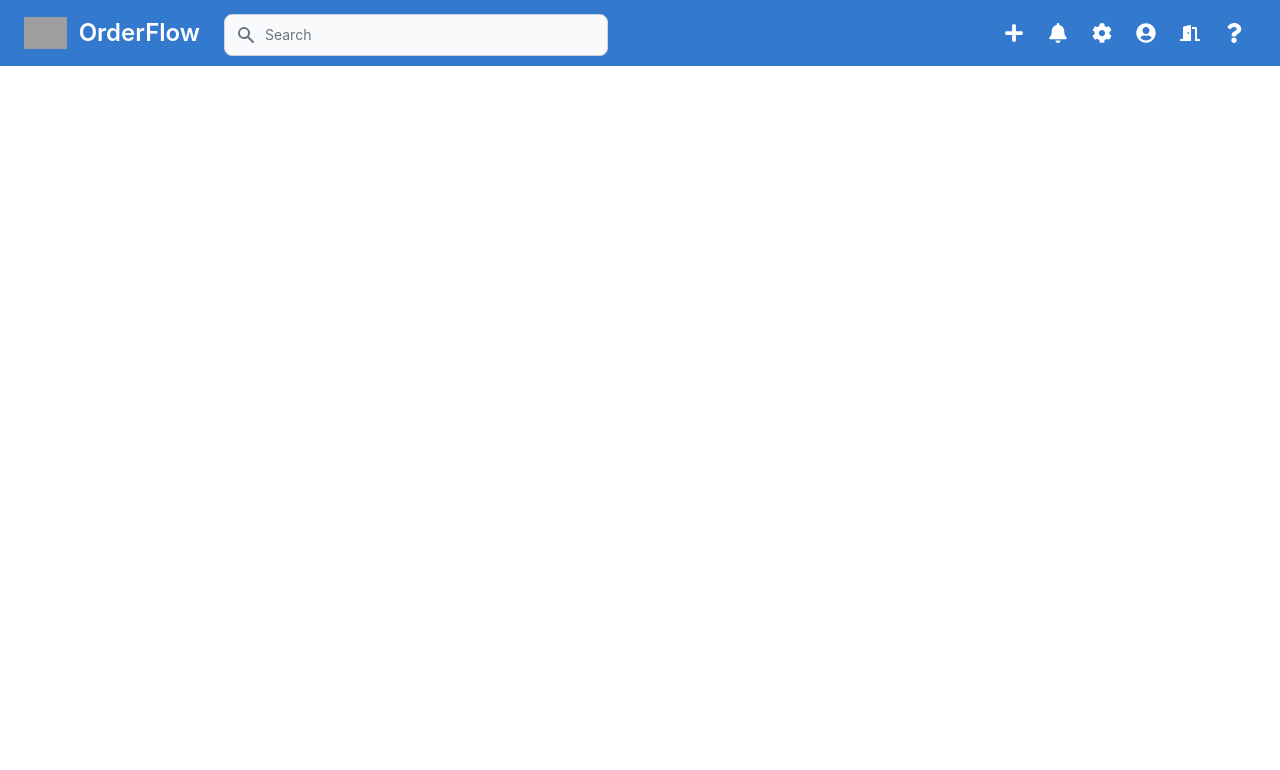
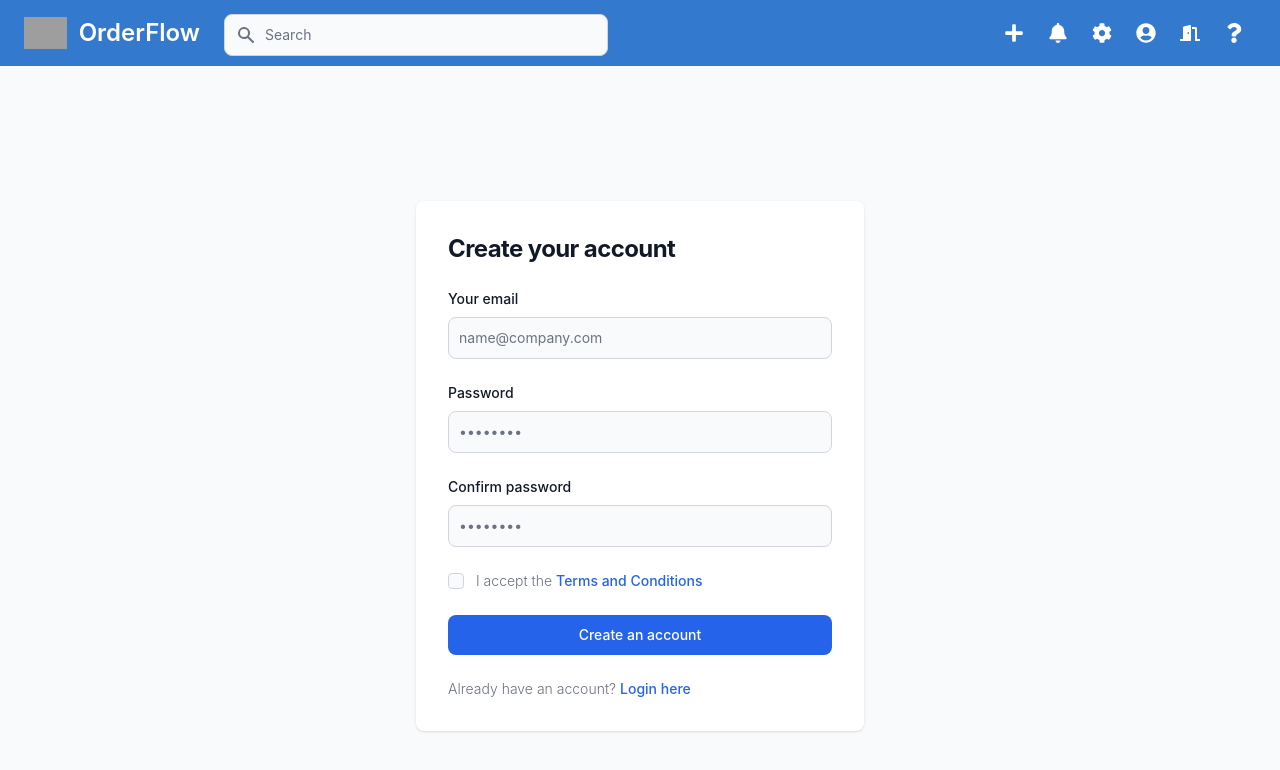
Before and after one commit to jcho-project/orderflow, a React (Create React App) app: page /signup in a window 1280 px wide. Before the commit this address had no page. Shown: the top 770 px of the page. Built offline with nearby package versions, Linux system fonts and the light colour scheme; grey boxes are pictures that could not be loaded.

Commit message:
add SignUp template and organize functionality // require check on submit formCopyData to be interfaced to firestore as getting 400 error // require template cleanup on unused classes

```diff
--- a/src/App.js
+++ b/src/App.js
@@ -5,6 +5,7 @@ import Home from './pages/Home';
 import About from './pages/About';
 import CreateForm from './components/orders/CreateForm';
 import EditForm from './components/orders/EditForm';
+import SignIn from './pages/SignIn';
 import SignUp from './pages/SignUp';
 import ForgotPassword from './pages/ForgotPassword';
 import Profile from './pages/Profile';
@@ -19,7 +20,8 @@ function App() {
         <Route exact path="/create" element={<CreateForm />} />
         <Route exact path="/edit" element={<EditForm />} />
         <Route exact path="/about" element={<About />} />
-        <Route exact path="/register" element={<SignUp />} />
+        <Route exact path="/signin" element={<SignIn />} />
+        <Route exact path="/signup" element={<SignUp />} />
         <Route exact path="/profile" element={<Profile />} />
         <Route exact path="/forgotpassword" element={<ForgotPassword />} />
       </Routes>
--- a/src/pages/SignUp.jsx
+++ b/src/pages/SignUp.jsx
@@ -5,14 +5,16 @@ import { createUserWithEmailAndPassword } from "firebase/auth";
 import { setDoc, doc, serverTimestamp } from "firebase/firestore"
 
 function Register() {
+  const navigate = useNavigate();
+
   const [formData, setFormData] = useState({
     email: "",
     password: "",
+    confirmPassword: "",
   });
 
-  const { email, password } = formData;
+  const { email, password, confirmPassword } = formData;
 
-  const navigate = useNavigate();
 
   function onChange(e) {
     setFormData((prevState) => ({
@@ -23,6 +25,7 @@ function Register() {
 
   async function registerSubmit(e) {
     e.preventDefault();
+    if (password === confirmPassword) {
       try {
           const userCredential = await createUserWithEmailAndPassword(
             auth,
@@ -34,32 +37,72 @@ function Register() {
 
           const formDataCopy = {...formData}
           delete formDataCopy.password
+          // delete formDataCopy.confirmPassword
           formDataCopy.timestamp = serverTimestamp()
 
           await setDoc(doc(db, "users", user.uid), formDataCopy)
           console.log(user)
           navigate("/")
+
       } catch (error) {
         const errorCode = error.code;
         const errorMessage = error.message;
       }
     }
+  }
 
   return (
-    <form onSubmit={registerSubmit}>
-      <div className="input-container">
-        {/* {renderErrorMessage("nouser")} */}
-        <label>Email</label>
-        <input type="email" label="Email Address" value={email} onChange={onChange} name="email" required />
-        {/* {renderErrorMessage("uname")} */}
+    <section className="bg-gray-50 dark:bg-gray-900">
+      <div className="flex flex-col items-center justify-center px-6 py-8 mx-auto md:h-screen lg:py-0">
+          <div className="w-full bg-white rounded-lg shadow dark:border md:mt-0 sm:max-w-md xl:p-0 dark:bg-gray-800 dark:border-gray-700">
+              <div className="p-6 space-y-4 md:space-y-6 sm:p-8">
+                  <h1 className="text-xl font-bold leading-tight tracking-tight text-gray-900 md:text-2xl dark:text-white">
+                      Create your account
+                  </h1>
+                  <form onSubmit={registerSubmit} className="space-y-4 md:space-y-6" action="#">
+                      <div>
+                          <label htmlFor="email" className="block mb-2 text-sm font-medium text-gray-900 dark:text-white">Your email</label>
+                          <input type="email" name="email" id="email" value={email} onChange={onChange} className="bg-gray-50 border border-gray-300 text-gray-900 sm:text-sm rounded-lg focus:ring-primary-600 focus:border-primary-600 block w-full p-2.5 dark:bg-gray-700 dark:border-gray-600 dark:placeholder-gray-400 dark:text-white dark:focus:ring-blue-500 dark:focus:border-blue-500" placeholder="name@company.com" required="" />
                       </div>
-      <div className="input-container">
-        <label>Password</label>
-        <input type="password" label="Create Password" value={password} onChange={onChange} name="password" required />
-        {/* {renderErrorMessage("pass")} */}
+                      <div>
+                          <label htmlFor="password" className="block mb-2 text-sm font-medium text-gray-900 dark:text-white">Password</label>
+                          <input type="password" name="password" id="password" placeholder="••••••••" value={password} onChange={onChange} className="bg-gray-50 border border-gray-300 text-gray-900 sm:text-sm rounded-lg focus:ring-primary-600 focus:border-primary-600 block w-full p-2.5 dark:bg-gray-700 dark:border-gray-600 dark:placeholder-gray-400 dark:text-white dark:focus:ring-blue-500 dark:focus:border-blue-500" required="" />
                       </div>
-      <button type="submit">Sign Up</button>
+                      <div>
+                          <label htmlFor="confirm-password" className="block mb-2 text-sm font-medium text-gray-900 dark:text-white">Confirm password</label>
+                          <input type="password" name="confirmPassword" id="confirmPassword" placeholder="••••••••" value={confirmPassword} onChange={onChange} className="bg-gray-50 border border-gray-300 text-gray-900 sm:text-sm rounded-lg focus:ring-primary-600 focus:border-primary-600 block w-full p-2.5 dark:bg-gray-700 dark:border-gray-600 dark:placeholder-gray-400 dark:text-white dark:focus:ring-blue-500 dark:focus:border-blue-500" required="" />
+                      </div>
+                      <div className="flex items-start">
+                          <div className="flex items-center h-5">
+                            <input id="terms" aria-describedby="terms" type="checkbox" className="w-4 h-4 border border-gray-300 rounded bg-gray-50 focus:ring-3 focus:ring-primary-300 dark:bg-gray-700 dark:border-gray-600 dark:focus:ring-primary-600 dark:ring-offset-gray-800" required="" />
+                          </div>
+                          <div className="ml-3 text-sm">
+                            <label htmlFor="terms" className="font-light text-gray-500 dark:text-gray-300">I accept the <a className="font-medium text-primary-600 hover:underline dark:text-primary-500" href="#">Terms and Conditions</a></label>
+                          </div>
+                      </div>
+                      <button type="submit" className="w-full text-white bg-primary-600 hover:bg-primary-700 focus:ring-4 focus:outline-none focus:ring-primary-300 font-medium rounded-lg text-sm px-5 py-2.5 text-center dark:bg-primary-600 dark:hover:bg-primary-700 dark:focus:ring-primary-800">Create an account</button>
+                      <p className="text-sm font-light text-gray-500 dark:text-gray-400">
+                          Already have an account? <a href="/signin" className="font-medium text-primary-600 hover:underline dark:text-primary-500">Login here</a>
+                      </p>
                   </form>
+              </div>
+          </div>
+      </div>
+    </section>
+    // <form onSubmit={registerSubmit}>
+    //   <div className="input-container">
+    //     {/* {renderErrorMessage("nouser")} */}
+    //     <label>Email</label>
+    //     <input type="email" label="Email Address" value={email} onChange={onChange} name="email" required />
+    //     {/* {renderErrorMessage("uname")} */}
+    //   </div>
+    //   <div className="input-container">
+    //     <label>Password</label>
+    //     <input type="password" label="Create Password" value={password} onChange={onChange} name="password" required />
+    //     {/* {renderErrorMessage("pass")} */}
+    //   </div>
+    //   <button type="submit">Sign Up</button>
+    // </form>
   );
 }
 
```
Lines whose indentation alone changed are shown as unchanged.
